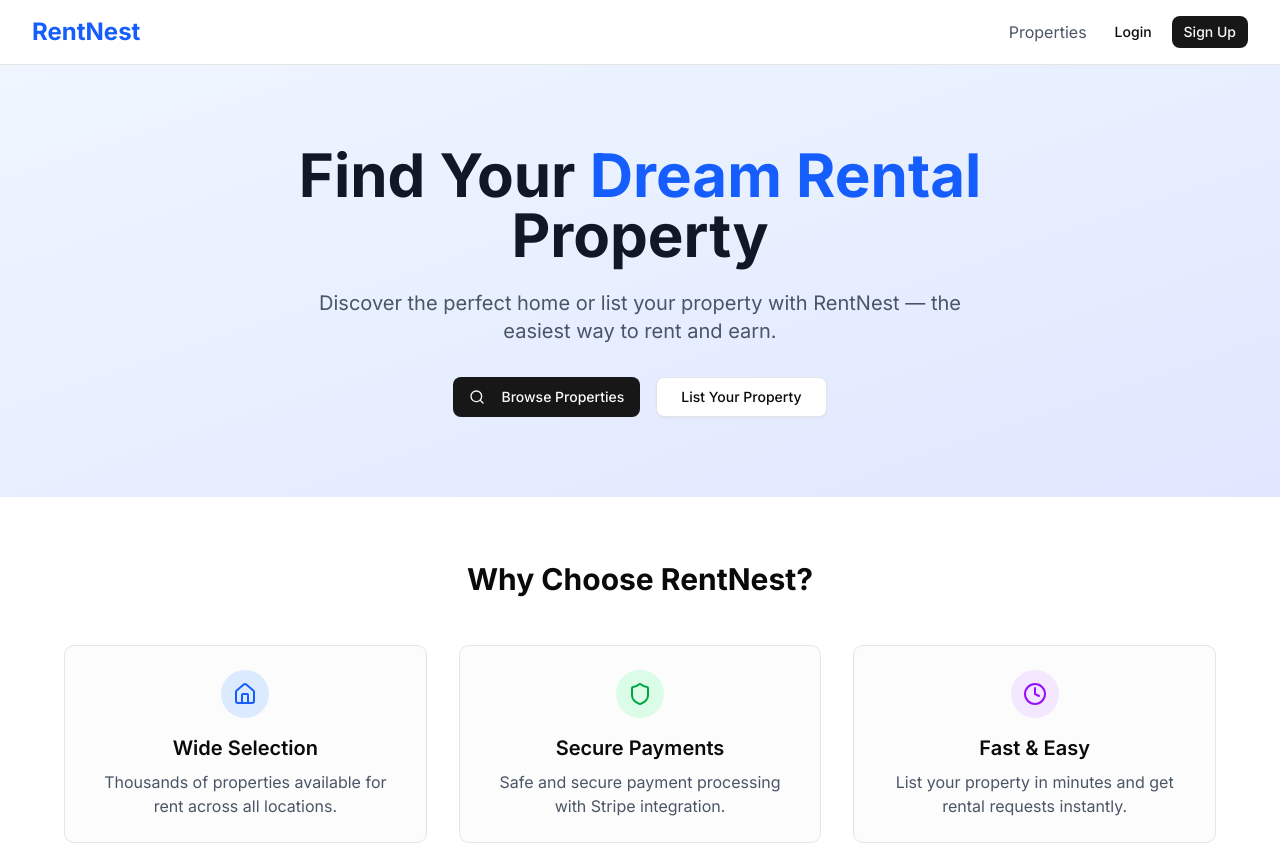
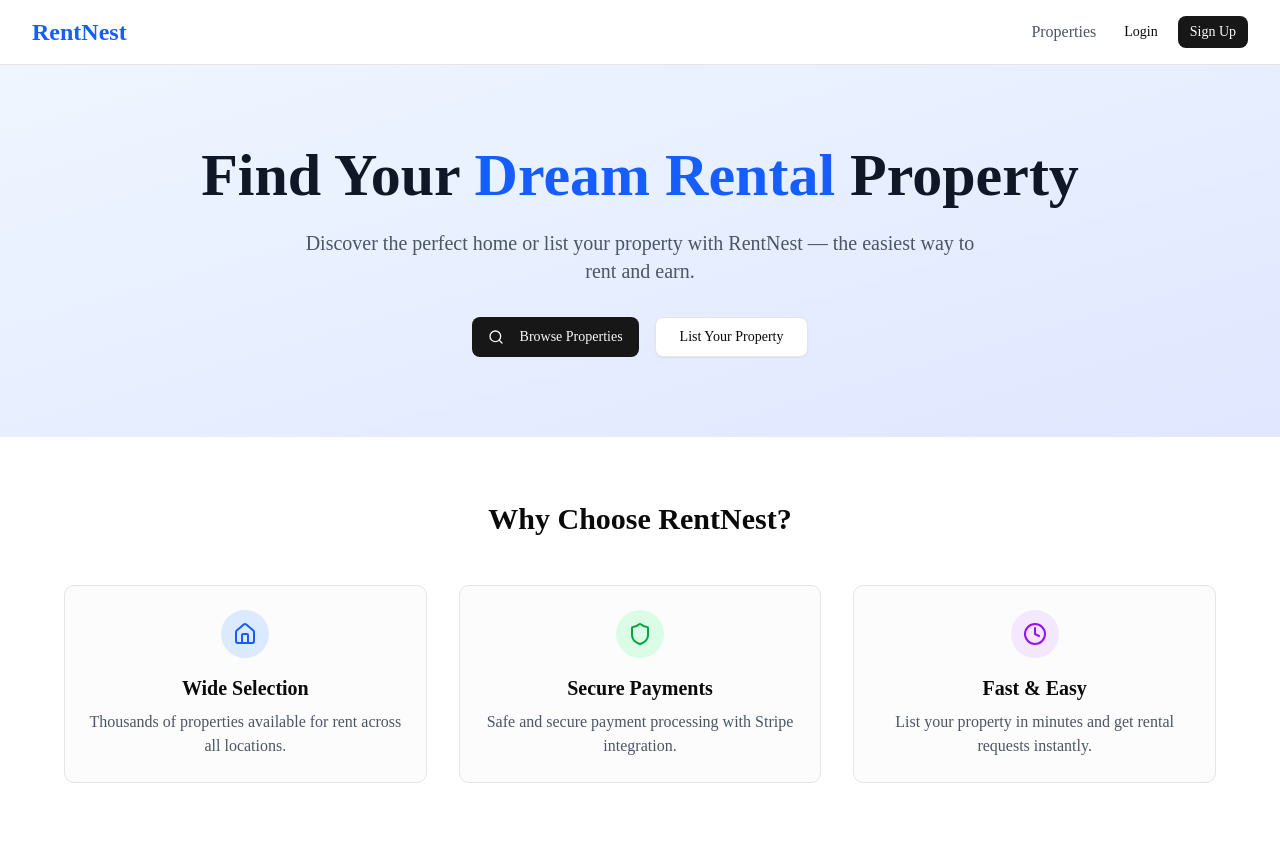
Before and after one commit to Tanzeem74/rentnest-frontend, a Next.js app: page / in a window 1280 px wide. Shown: the top 844 px of the page. Built offline with nearby package versions, Linux system fonts and the light colour scheme.

Commit message:
finalize the project

```diff
--- a/app/layout.tsx
+++ b/app/layout.tsx
@@ -1,10 +1,7 @@
 import type { Metadata } from "next";
-import { Inter } from "next/font/google";
 import "./globals.css";
 import { Providers } from "@/providers/Providers";
 import { Toaster } from "react-hot-toast";
-
-const inter = Inter({ subsets: ["latin"] });
 
 export const metadata: Metadata = {
   title: "RentNest - Find & List Rental Properties",
@@ -18,7 +15,7 @@
 }>) {
   return (
     <html lang="en">
-      <body className={inter.className}>
+      <body>
         <Providers>{children}</Providers>
         <Toaster position="top-right" />
       </body>
```
Also changed, not shown: lib/api-client.ts (+11 -7 lines).
